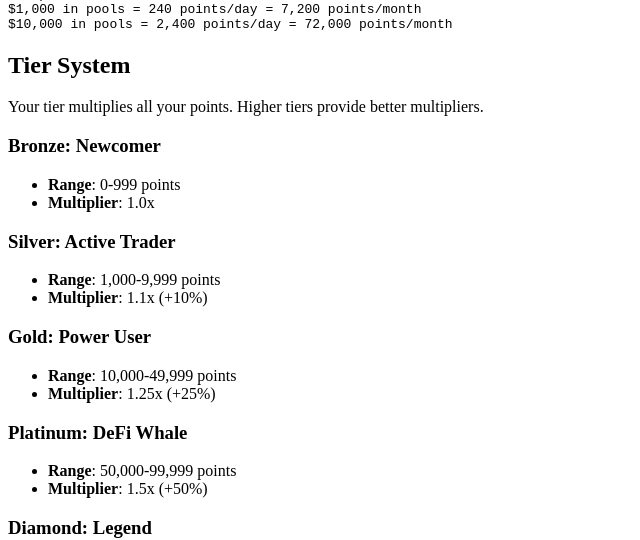
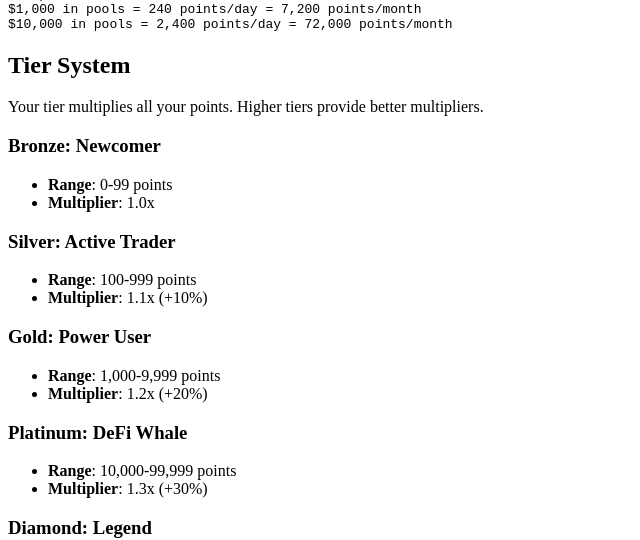
Before and after one commit to hxfinance/hx-docs, a Next.js app: page /points-rewards/how-points-work in a window 1280 px wide. Shown: the part 579-1119 px from the top of the page, without its empty margins (0-640 px from the left). Built offline with nearby package versions, Linux system fonts and the light colour scheme.

Commit message:
update points

```diff
--- a/pages/points-rewards/how-points-work.mdx
+++ b/pages/points-rewards/how-points-work.mdx
@@ -38,24 +38,24 @@ $10,000 in pools = 2,400 points/day = 72,000 points/month
 Your tier multiplies all your points. Higher tiers provide better multipliers.
 
 ### Bronze: Newcomer
-- **Range**: 0-999 points
+- **Range**: 0-99 points
 - **Multiplier**: 1.0x
 
 ### Silver: Active Trader
-- **Range**: 1,000-9,999 points
+- **Range**: 100-999 points
 - **Multiplier**: 1.1x (+10%)
 
 ### Gold: Power User
-- **Range**: 10,000-49,999 points
-- **Multiplier**: 1.25x (+25%)
+- **Range**: 1,000-9,999 points
+- **Multiplier**: 1.2x (+20%)
 
 ### Platinum: DeFi Whale
-- **Range**: 50,000-99,999 points
-- **Multiplier**: 1.5x (+50%)
+- **Range**: 10,000-99,999 points
+- **Multiplier**: 1.3x (+30%)
 
 ### Diamond: Legend
 - **Range**: 100,000+ points
-- **Multiplier**: 2.0x (+100%)
+- **Multiplier**: 1.5x (+50%)
 
 ## How Tiers Work
 
```
